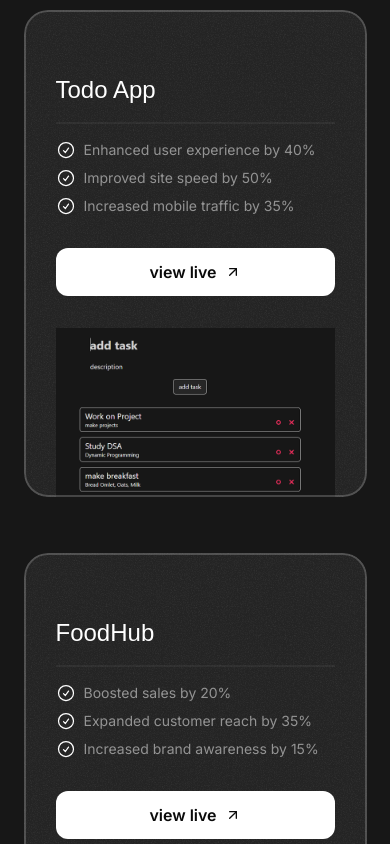
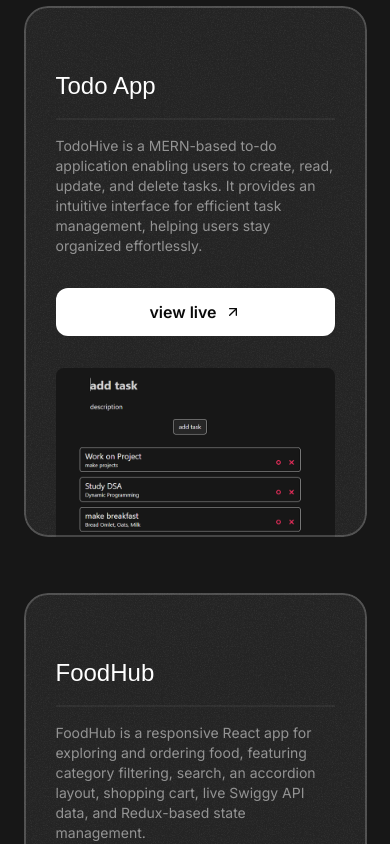
Before and after one commit to lochansaroy02/portfolio-next, a Next.js app: page / in a window 390 px wide. Shown: the part 920-1764 px from the top of the page. Built offline with nearby package versions, Linux system fonts and the light colour scheme; a web font is replaced by a local one.

Commit message:
added things

```diff
--- a/src/sections/Hero.tsx
+++ b/src/sections/Hero.tsx
@@ -83,10 +83,10 @@ export const HeroSection = ({ id }: { id: string }) => {
         </div>
 
         <div className="max-w-lg mx-auto">
-          <h1 className="font-serif text-3xl md:text-5xl text-center mt-8 tracking-wide">
+          <h1 className="font-serif text-2xl md:text-5xl text-center mt-8 tracking-wide">
             From Concept to Code, I Bring Your Ideas to Life
           </h1>
-          <p className="mt-4 text-center text-white/60 md:text-lg">
+          <p className="mt-4 text-lg lg:text-xl text-center text-white/60 md:text-lg">
             Full-stack web development with cutting-edge technologies like MERN, designed to enhance user experience and drive growth.
           </p>
         </div>
--- a/src/sections/Projects.tsx
+++ b/src/sections/Projects.tsx
@@ -3,7 +3,6 @@ import netflix from '@/assets/images/netflix.png';
 import todo from '@/assets/images/todo.png';
 
 import ArrowUpIcon from '@/assets/icons/arrow-up-right.svg';
-import CheckCircleIcon from '@/assets/icons/check-circle.svg';
 
 import Card from "@/components/Card";
 import { SectionHeaders } from "@/components/SectionHeaders";
@@ -13,11 +12,7 @@ const portfolioProjects = [
   {
     year: "2022",
     title: "Todo App",
-    results: [
-      { title: "Enhanced user experience by 40%" },
-      { title: "Improved site speed by 50%" },
-      { title: "Increased mobile traffic by 35%" },
-    ],
+    results: "TodoHive is a MERN-based to-do application enabling users to create, read, update, and delete tasks. It provides an intuitive interface for efficient task management, helping users stay organized effortlessly.",
     link: "https://todohive-vert.netlify.app/",
     image: todo,
   },
@@ -25,11 +20,7 @@ const portfolioProjects = [
     company: "Innovative Co",
     year: "2021",
     title: "FoodHub",
-    results: [
-      { title: "Boosted sales by 20%" },
-      { title: "Expanded customer reach by 35%" },
-      { title: "Increased brand awareness by 15%" },
-    ],
+    results: "FoodHub is a responsive React app for exploring and ordering food, featuring category filtering, search, an accordion layout, shopping cart, live Swiggy API data, and Redux-based state management.",
     link: "https://food-hub-lochansaroy02.vercel.app/",
     image: foodhub,
   },
@@ -37,11 +28,7 @@ const portfolioProjects = [
     company: "Quantum Dynamics",
     year: "2023",
     title: "Netflix GPT",
-    results: [
-      { title: "Enhanced user experience by 40%" },
-      { title: "Improved site speed by 50%" },
-      { title: "Increased mobile traffic by 35%" },
-    ],
+    results: "Netflix GPT is a movie recommendation app using OpenAI’s GPT-3.5. Features include personalized recommendations, Firebase Authentication, Redux state management, and a responsive design with Tailwind CSS. Built with React.",
     link: "https://netflixgpt-vert.vercel.app/",
     image: netflix,
   },
@@ -83,17 +70,14 @@ export const ProjectsSection = ({ id }: { id: string }) => {
                     </h3>
                     <hr className="border-t-2 border-white/5 mt-4 md:mt-5" />
                     <ul className="flex flex-col gap-2 mt-4 md:mt-5">
-                      {projects.results.map((result, idx) => (
-                        <li
-                          key={idx}
-                          className="flex gap-2 text-sm md:text-base"
-                        >
-                          <CheckCircleIcon className="size-5 md:size-6" />
-                          <span className="text-sm text-white/50">
-                            {result.title}
-                          </span>
-                        </li>
-                      ))}
+                      <li
+                        className="flex gap-2 text-sm md:text-base"
+                      >
+
+                        <span className="text-sm lg:text-lg md:text-base text-white/50">
+                          {projects.results}
+                        </span>
+                      </li>
                     </ul>
                     <a href={projects.link}>
                       <button className="bg-white text-neutral-950 h-12 w-full md:w-auto px-4 rounded-xl font-semibold inline-flex items-center justify-center gap-2 mt-8">
@@ -105,11 +89,11 @@ export const ProjectsSection = ({ id }: { id: string }) => {
                 </div>
 
                 {/* Image Content */}
-                <div className="lg:flex-1 md:mt-12 lg:rounded-lg ">
+                <div className="lg:flex-1 rounded-lg md:mt-12 lg:rounded-lg ">
                   <Image
                     src={projects.image}
                     alt={projects.title}
-                    className="-mb-4 lg:rounded-xl   mt-8 md:mt md:-mt-0 lg:mt-4 lg:w-auto lg:absolute lg:h-full lg:max-w-none"
+                    className="-mb-4 lg:rounded-xl rounded-lg  md:rounded-lg   mt-8 md:mt md:-mt-0 lg:mt-4 lg:w-auto lg:absolute lg:h-full lg:max-w-none"
                   />
                 </div>
               </div>
```
